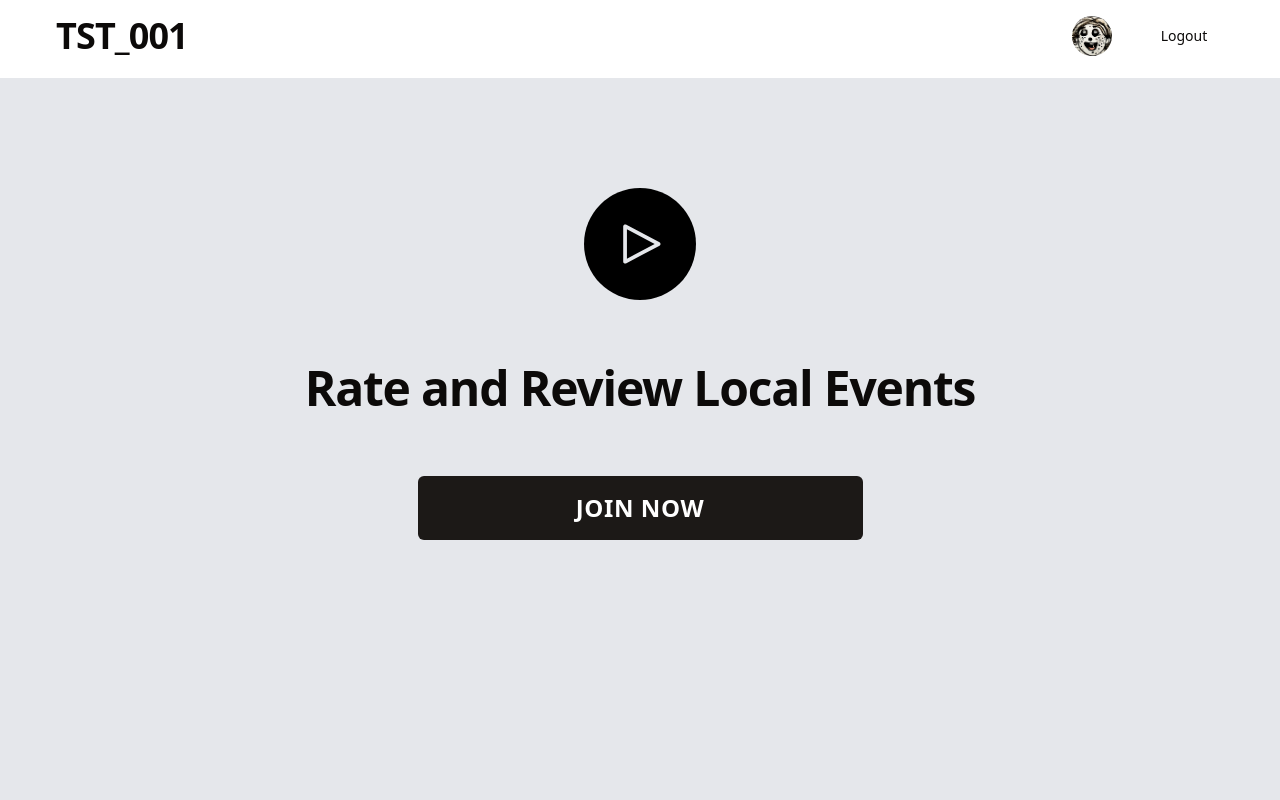
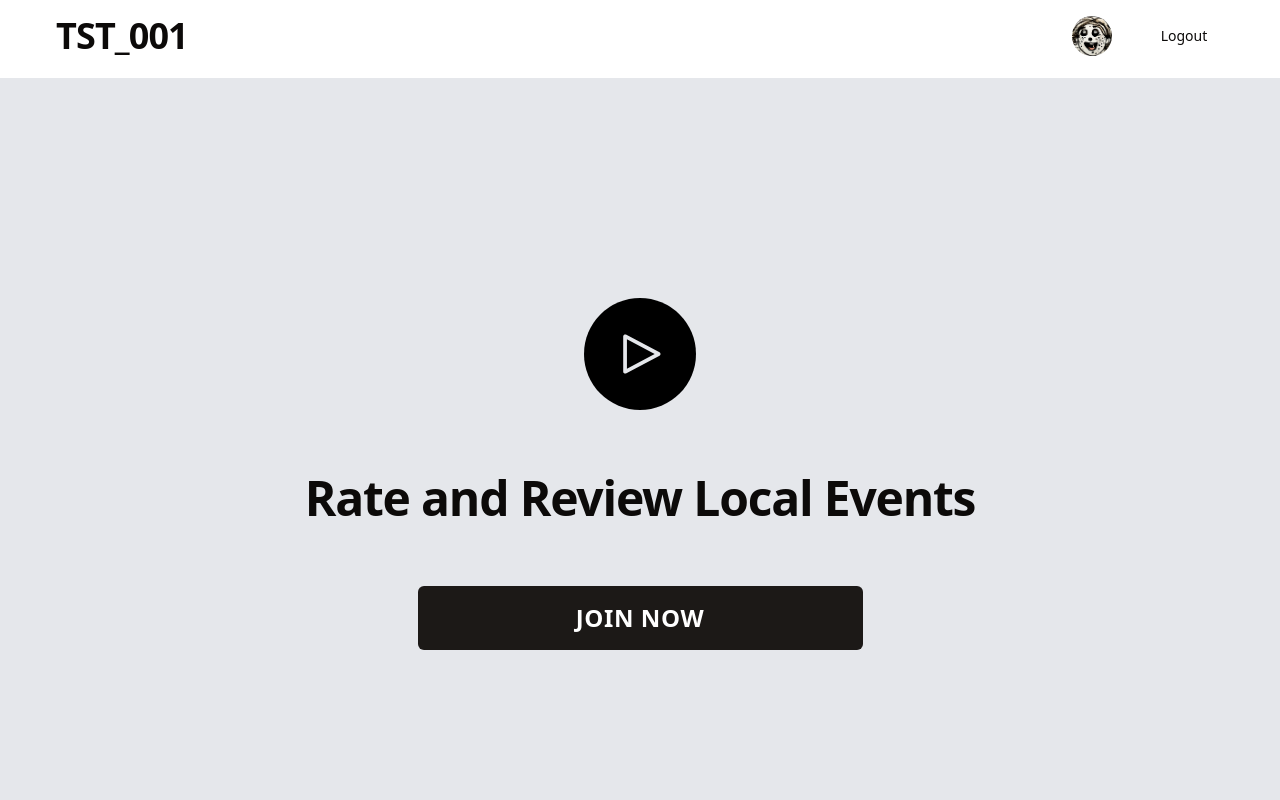
Before and after one commit to rallsbrown/shadcn_test_001, a React (Vite) app: page / in a window 1280 px wide. Shown: the top 800 px of the page. Built offline with nearby package versions, Linux system fonts and the light colour scheme.

Commit message:
fixed margin top on hero play button

```diff
--- a/src/components/Hero.tsx
+++ b/src/components/Hero.tsx
@@ -4,7 +4,7 @@ import { Button } from "./ui/button";
 const Hero = () => {
   return (
     <div className="hero mb-14 mt-4 flex h-[750px] w-full flex-col items-center bg-gray-200 max-sm:h-[450px] max-sm:px-7">
-      <div className="hero-content mt-[110px] flex flex-col items-center justify-center">
+      <div className="hero-content mt-[220px] flex flex-col items-center justify-center max-sm:mt-[110px]">
         <Button className="flex h-28 w-28 items-center justify-center rounded-full bg-black max-sm:h-20 max-sm:w-20">
           <PlayIcon className="h-14 w-14 text-gray-200 max-sm:h-12 max-sm:w-12" />
         </Button>
```
